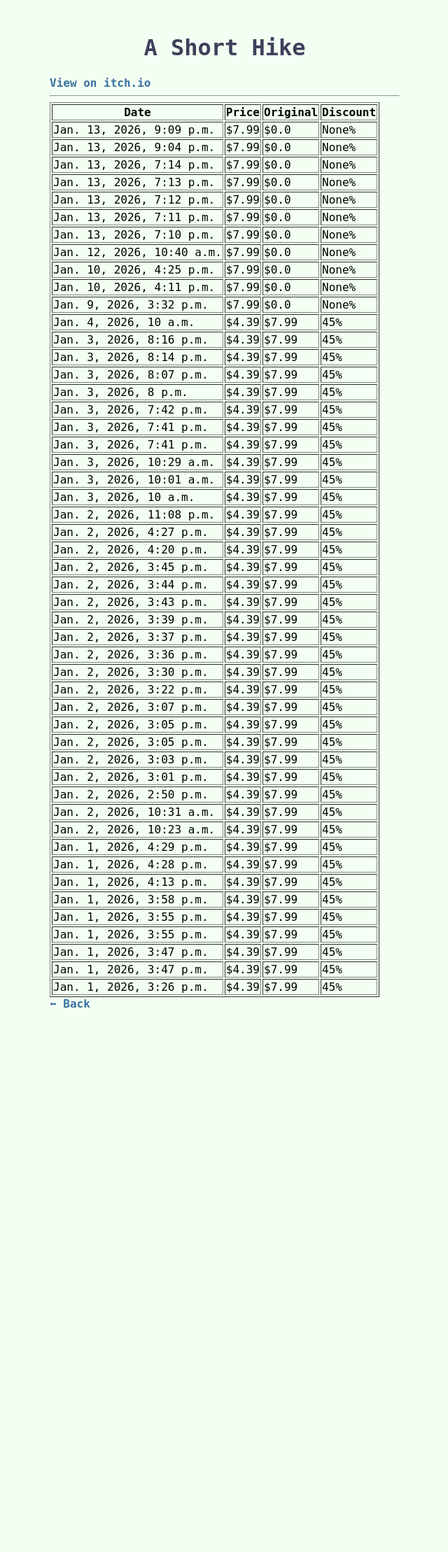
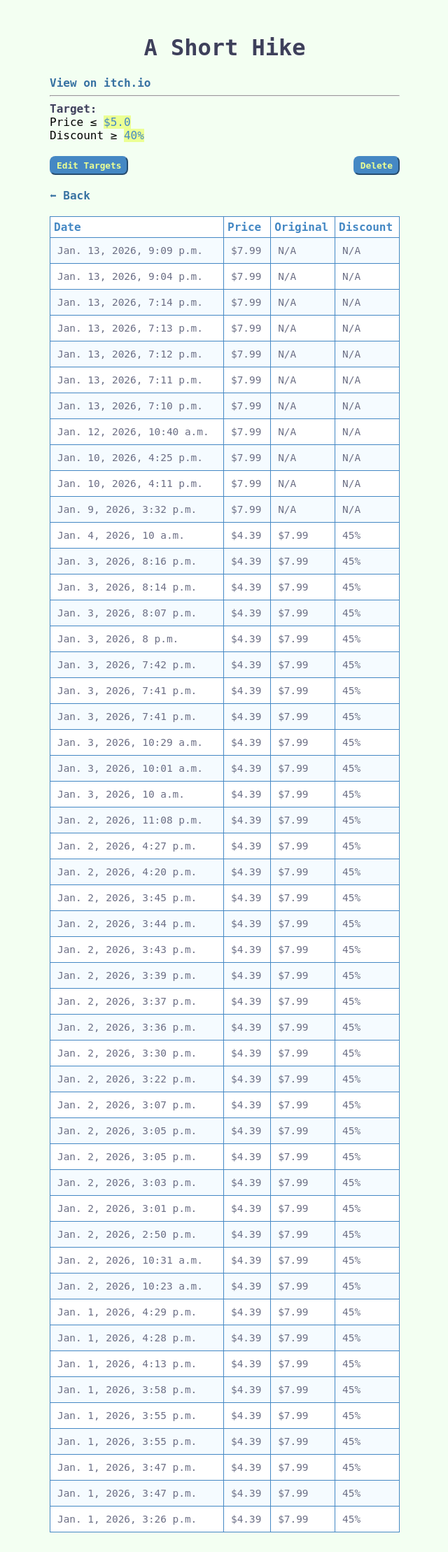
Before and after one commit to alice-zzz/itch.io-price-tracker, a Django app: page /games/4/ in a window 1280 px wide. Shown: the whole page at 70% size, without its empty margins (319-959 px from the left). Before the commit the page ends 1440 px from the top, so only its background shows below. Run offline with Django 5.2, Linux system fonts and the light colour scheme; data comes from the database, SQL or seed files in the repository; both versions use the stored data as it was after the commit.

Commit message:
Add files via upload

```diff
--- a/scraper/scraper_use.py
+++ b/scraper/scraper_use.py
@@ -70,14 +70,14 @@
         if price.current_price <= game.target_price:
             triggered = True
 
-    #  Target discount  met
+    #  Target discount met
     if game.target_discount is not None and price.discount is not None:
         if price.discount >= game.target_discount:
             triggered = True
 
     # Send notification
     if triggered and not game.notified:
-        msg = f"{game.title} - Price: ${price.current_price}"
+        msg = f"{game.title} - Price: ${price.current_price:.2f}"
         if price.discount:
             msg += f", {price.discount}% off"
 
--- a/scraper/static/scraper/style.css
+++ b/scraper/static/scraper/style.css
@@ -27,7 +27,6 @@
     line-height: 0.4;
     margin-top: 0;
     margin-bottom: 0;
-
 }
 
 img {
@@ -59,12 +58,19 @@
 .discount{
     font-weight:bold;
 }
+
 .last-checked{
     font-style: italic;
     color: #6C6F85;
     font-size: 0.7rem;
+}
 
+.target-label {
+    color: #3f405c;
+    font-weight: bold;
+    margin-bottom: 15px;
 }
+
 mark {
     background-color: #EBFF94;
     color:#4588C4;
@@ -92,13 +98,18 @@
     background-color: #83b3db;
 }
 
+button.small-button {
+    padding: 4px 8px;
+    font-size: 0.8rem;
+}
+
 h2 {
     color: #3E405B;
     font-size: 1.8rem;
     margin-top: 50px;
 }
 
-input[type=url] {
+input{
     padding: 6px;
     width: 300px;
     border: 2px solid #4588C4;
@@ -112,6 +123,10 @@
     font-family: "Share Tech Mono", monospace;
 }
 
+.small-input{
+    width: 80px;
+}
+
 a{
     color: #3872A2;
     text-decoration: none;
@@ -122,3 +137,41 @@
 a:focus-visible{
     color: rgb(133, 207, 151)
 }
+
+.game-actions {
+    display: flex;
+    justify-content: space-between;
+    align-items: center;
+}
+
+table {
+    width: 100%;
+    border-collapse: collapse;
+    border: 1px solid #4588C4;
+    margin-top: 20px;
+}
+
+table th {
+    color: #4588C4;
+    padding: 5px;
+    text-align: left;
+
+}
+
+table td {
+    padding: 10px;
+    border: 1px solid #4588C4;
+    font-size: 0.9rem;
+    color:#6C6F85
+}
+table tr:nth-child(even) {
+    background-color: #f5fbff;
+}
+
+table tr:nth-child(odd) {
+    background-color: #ffffff;
+}
+
+table tr:hover {
+    background-color: #cee6fa;
+}
--- a/scraper/templates/scraper/game_detail.html
+++ b/scraper/templates/scraper/game_detail.html
@@ -9,6 +9,30 @@
 <a href="{{ game.url }}" target="_blank">View on itch.io</a>
 <hr>
 
+{% if game.target_price or game.target_discount %}
+    <div class="targets">
+        <span class="target-label">Target: </span>
+        {% if game.target_price %}<br> Price ≤ <mark>${{ game.target_price }}</mark>{% endif %}
+        {% if game.target_discount %}<br> Discount ≥ <mark>{{ game.target_discount }}%</mark>{% endif %}
+    </div>
+{% endif %}
+
+
+<div class="game-actions">
+    <a href="{% url 'edit_game' game.pk %}">
+        <button class="small-button" >Edit Targets</button>
+    </a>
+
+    <form action="{% url 'delete_game' game.pk %}" method="post" style="display: inline;">
+        {% csrf_token %}
+        <button type="submit" class="small-button" onclick="return confirm('Delete {{ game.title }}?')">Delete</button>
+    </form>
+
+</div>
+
+
+<a href="{% url 'home' %}">⬅ Back</a>
+
 <table border="1">
     <tr>
         <th>Date</th>
@@ -19,13 +43,25 @@
     {% for p in prices %}
     <tr>
         <td>{{ p.date_checked }}</td>
-        <td>${{ p.current_price }}</td>
-        <td>${{ p.original_price }}</td>
-        <td>{{ p.discount }}%</td>
+        <td>${{ p.current_price|floatformat:2 }}</td>
+        <td>
+            {% if p.original_price and p.original_price > 0 %}
+                ${{ p.original_price|floatformat:2 }}
+            {% else %}
+                N/A
+            {% endif %}
+        </td>
+        <td>
+            {% if p.discount %}
+                {{ p.discount }}%
+            {% else %}
+                N/A
+            {% endif %}
+        </td>
     </tr>
     {% endfor %}
 </table>
 
-<a href="{% url 'home' %}">⬅ Back</a>
+
 </body>
 {% endblock %}
--- a/scraper/urls.py
+++ b/scraper/urls.py
@@ -5,5 +5,7 @@
     path('', views.home, name='home'),
     path('games/<int:pk>/', views.game_detail, name='game_detail'),
     path('scrape-all/', views.scrape_all_now, name='scrape_all_now'),
-
+    path('add-game/', views.add_game, name='add_game'),
+    path('games/<int:pk>/edit/', views.edit_game, name='edit_game'),
+    path('games/<int:pk>/delete/', views.delete_game, name='delete_game'),
 ]
--- a/scraper/views.py
+++ b/scraper/views.py
@@ -1,16 +1,17 @@
-from django.shortcuts import render, redirect
+from django.shortcuts import render, redirect, get_object_or_404
 from .models import Game
 from .scraper_use import add_game_with_scraping, scrape_all
 
 def home(request):
-    if request.method == 'POST' and 'url' in request.POST:
+    games = Game.objects.prefetch_related('prices').order_by('title')
+    return render(request, 'scraper/home.html', {'games': games})
+
+def add_game(request):
+    if request.method == 'POST':
         url = request.POST.get('url')
         if url:
             add_game_with_scraping(url)
-            return redirect('home')
-
-    games = Game.objects.prefetch_related('prices').order_by('title')
-    return render(request, 'scraper/home.html', {'games': games})
+    return redirect('home')
 
 def scrape_all_now(request):
     scrape_all()
@@ -23,3 +24,28 @@
         'game': game,
         'prices': prices
     })
+
+def edit_game(request, pk):
+    game = get_object_or_404(Game, pk=pk)
+
+    if request.method == 'POST':
+        target_price = request.POST.get('target_price')
+        target_discount = request.POST.get('target_discount')
+
+        game.target_price = float(target_price) if target_price else None
+        game.target_discount = int(target_discount) if target_discount else None
+        game.notified = False  # Reset notification flag
+        game.save()
+
+        return redirect('game_detail', pk=game.pk)
+
+    return render(request, 'scraper/edit_game.html', {'game': game})
+
+def delete_game(request, pk):
+    game = get_object_or_404(Game, pk=pk)
+
+    if request.method == 'POST':
+        game.delete()
+        return redirect('home')
+
+    return render(request, 'scraper/delete_game.html', {'game': game})
```
Also changed, not shown: scraper/templates/scraper/edit_game.html (added, +47 -0 lines), scraper/templates/scraper/home.html (+5 -3 lines), db.sqlite3.
